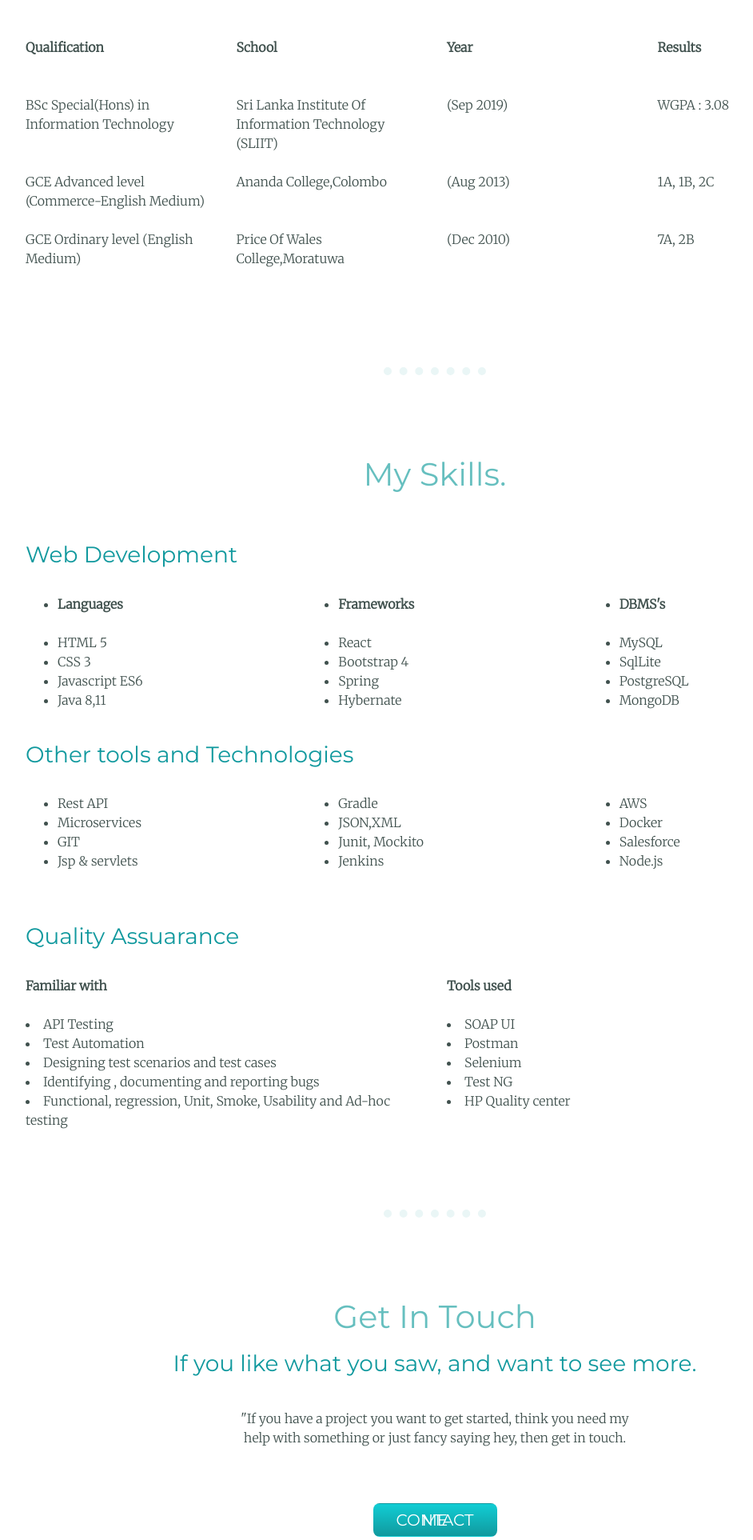
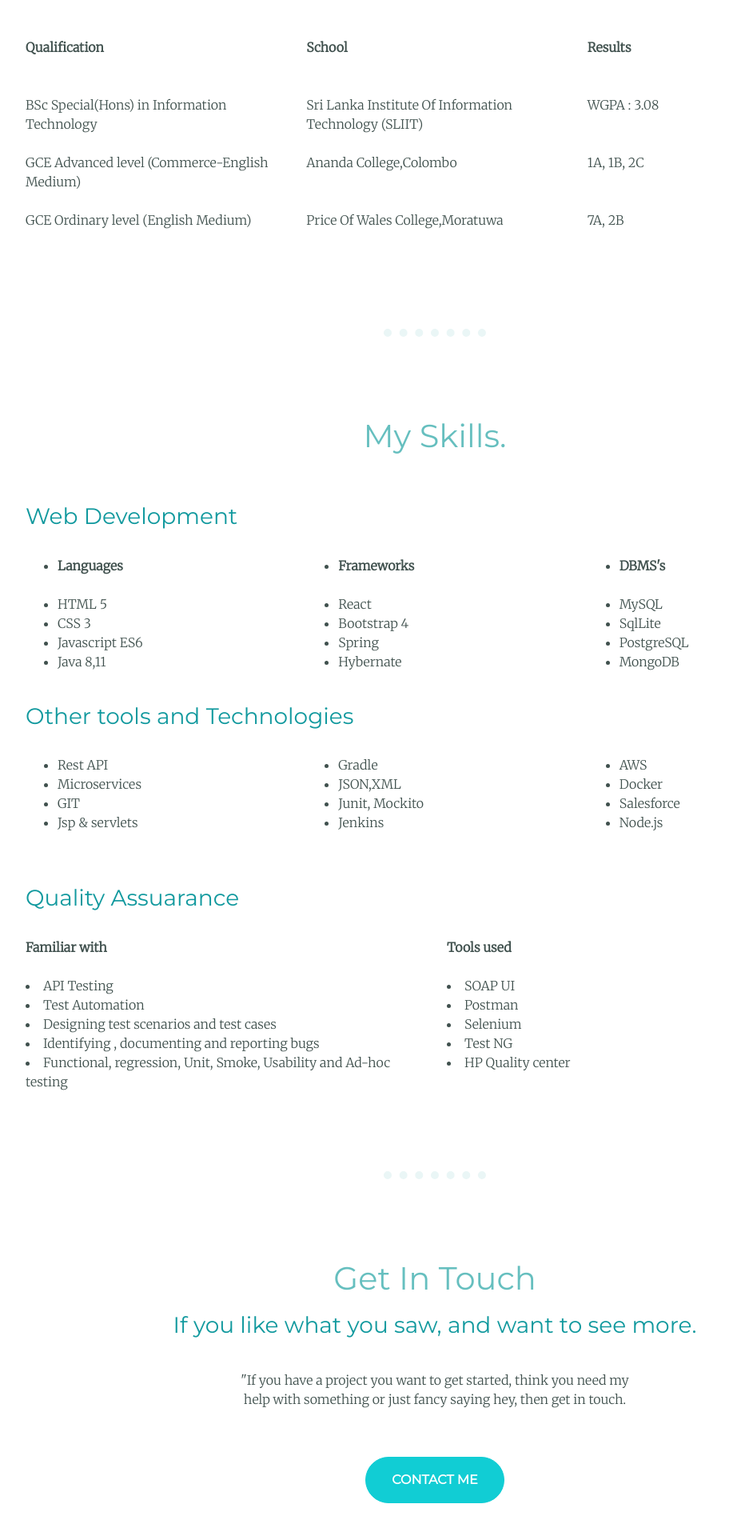
Before and after one commit to pubudu20/pubudu20.github.io, a plain HTML site: page index.html in a window 1280 px wide. Shown: the part 892-2817 px from the top of the page at 80% size, without its empty margins (96-1038 px from the left). Drawn offline with nearby package versions, Linux system fonts and the light colour scheme.

Commit message:
Add files via upload

```diff
--- a/css/styles.css
+++ b/css/styles.css
@@ -47,6 +47,13 @@ hr{
 
 }
 
+/* .container-fluid{ */
+  /* background-color: #E4F9F5; */
+  /* background-color: #EAF6F6;
+  position: relative;
+  padding-top: 100px;
+} */
+
 .top-container{
   /* background-color: #E4F9F5; */
   background-color: #EAF6F6;
@@ -86,7 +93,30 @@ hr{
   margin: 40px auto 60px;
 }
 
-.btn {
+
+.btn{
+  font-weight: 700;
+  border-radius: 300px;
+  text-transform: uppercase;
+}
+
+.btn-primary{
+  background-color: #11CDD4;
+  border-color:#11CDD4;
+}
+
+.btn-primary:hover{
+  background-color: #30E3CB;
+  border-color: #30E3CB;
+  border-width: 4px;
+}
+
+.btn-xl{
+  padding: 1rem 2rem;
+
+}
+
+/* .btn {
    background: #11CDD4;
    background-image: -webkit-linear-gradient(top, #11CDD4, #11999E);
    background-image: -moz-linear-gradient(top, #11CDD4, #11999E);
@@ -107,9 +137,9 @@ hr{
    display: inline-block;
    cursor: pointer;
    text-align: center;
-}
+} */
 
-.btn:hover {
+/* .btn:hover {
    border: solid #337FED 1px;
    background: #30E3CB;
    background-image: -webkit-linear-gradient(top, #30E3CB, #2BC4AB);
@@ -121,9 +151,9 @@ hr{
    -moz-border-radius: 8px;
    border-radius: 8px;
    text-decoration: none;
-}
+} */
 
-.copoyright{
+.copyright{
   color: #EAF6F6;
   font-size: 0.75rem;
   padding: 20px 0;
--- a/index.html
+++ b/index.html
@@ -71,9 +71,9 @@
         <div class="col">
           <strong>School</strong>
         </div>
-        <div class="col">
+        <!-- <div class="col">
           <strong>Year</strong>
-        </div>
+        </div> -->
         <div class="col">
           <strong>Results</strong>
         </div>
@@ -87,9 +87,9 @@
         <div class="col">
           Sri Lanka Institute Of Information Technology (SLIIT)
         </div>
-        <div class="col">
+        <!-- <div class="col">
         (Sep 2019)
-        </div>
+        </div> -->
         <div class="col">
           WGPA : 3.08
         </div>
@@ -102,9 +102,9 @@
         <div class="col">
           Ananda College,Colombo
         </div>
-        <div class="col">
+        <!-- <div class="col">
       (Aug 2013)
-        </div>
+        </div> -->
         <div class="col">
           1A, 1B, 2C
         </div>
@@ -118,9 +118,9 @@
         <div class="col">
           Price Of Wales College,Moratuwa
         </div>
-        <div class="col">
+        <!-- <div class="col">
           (Dec 2010)
-        </div>
+        </div> -->
         <div class="col">
           7A, 2B
         </div>
@@ -285,73 +285,6 @@
         </div>
 
 
-
-        <!-- <table class="table" cellspacing=15>
-          <th>Languages</th>
-          <th>Frameworks</th>
-          <th>Database Management Systems</th>
-          <th>Other tools and technologies</th>
-          <tr>
-            <td>
-              <ul>
-                <li>HTML 5</li>
-                <li>CSS 3</li>
-                <li>Javascript ES6</li>
-                <li>JAVA 8,11</li>
-              </ul>
-            </td>
-            <td>
-              <ul>
-                <li>React</li>
-                <li>Bootstrap 4</li>
-                <li>Spring</li>
-                <li>Hybernate</li>
-                <li>Java Collections Framework</li>
-              </ul>
-            </td>
-            <td>
-              <ul>
-                <li>MySQL</li>
-                <li>SqlLite</li>
-                <li>PostgreSQL</li>
-                <li>MongoDB</li>
-              </ul>
-            </td>
-            <td>
-              <table>
-                <tr>
-                  <td>
-                    <ul>
-                      <li>Rest API</li>
-                      <li>Microservices</li>
-                      <li>Gradle</li>
-                      <li>Jsp & servlets</li>
-                    </ul>
-                  </td>
-                  <td>
-                    <ul>
-                      <li>GIT</li>
-                      <li>JSON,XML</li>
-                      <li>Junit, Mockito</li>
-                      <li>Bootstrap</li>
-                    </ul>
-                  </td>
-                  <td>
-                    <ul>
-                      <li>Jenkins</li>
-                      <li>AWS</li>
-                      <li>Docker</li>
-                      <li>Salesforce</li>
-                    </ul>
-                  </td>
-                </tr>
-              </table>
-            </td>
-          </tr>
-        </table> -->
-        <!-- </td>
-    </tr>
-  </table> -->
       </div>
       <div class="skill-row">
         <!-- <img class="" src="" alt=""> -->
@@ -411,28 +344,6 @@
           </div>
         </div>
 
-        <!-- <table class="table">
-          <tr>
-            <td>
-              <ul>
-                <li>API Testing</li>
-                <li>Test Automation</li>
-                <li>Designing test scenarios and test cases</li>
-                <li>Identifying , documenting and reporting bugs</li>
-                <li>Functional, regression, Unit, Smoke, Usability and Ad-hoc testing</li>
-              </ul>
-            </td>
-            <td>
-              <ul>
-                <li>SOAP UI</li>
-                <li>Postman</li>
-                <li>Selenium</li>
-                <li>Test NG</li>
-                <li>HP Quality center</li>
-              </ul>
-            </td>
-          </tr>
-        </table> -->
 
       </div>
     </div>
@@ -442,7 +353,9 @@
       <h3>If you like what you saw, and want to see more.</h3>
       <p class="contact-message">"If you have a project you want to get started, think you need my help with something or just fancy saying hey, then get in touch. </p>
       </p>
-      <a class="btn" href="mailto:pubudukaviranga20@gmail.com">CONTACT ME</a>
+      <a href="https://mailchi.mp/14a93d34f155/startup">
+        <button class="btn btn-primary btn-xl" type="button" name="button">CONTACT ME</button></a>
+      <!-- <a class="btn" href="mailto:pubudukaviranga20@gmail.com">CONTACT ME</a> -->
     </div>
   </div>
 
@@ -451,7 +364,7 @@
     <a class="footer-link" href="https://www.linkedin.com/in/pubudu-palihakkara-0b783a15a/">LinkedIn</a>
     <a class="footer-link" href="https://twitter.com/">Twitter</a>
     <a class="footer-link" href="https://www.appbrewery.co/">Website</a>
-    <p class="copoyright">© 2020 Pubudu Palihakkara.</p>
+    <p class="copyright">© 2020 Pubudu Palihakkara.</p>
   </div>
 
   <script src="https://code.jquery.com/jquery-3.5.1.slim.min.js" integrity="sha384-DfXdz2htPH0lsSSs5nCTpuj/zy4C+OGpamoFVy38MVBnE+IbbVYUew+OrCXaRkfj" crossorigin="anonymous"></script>
```
